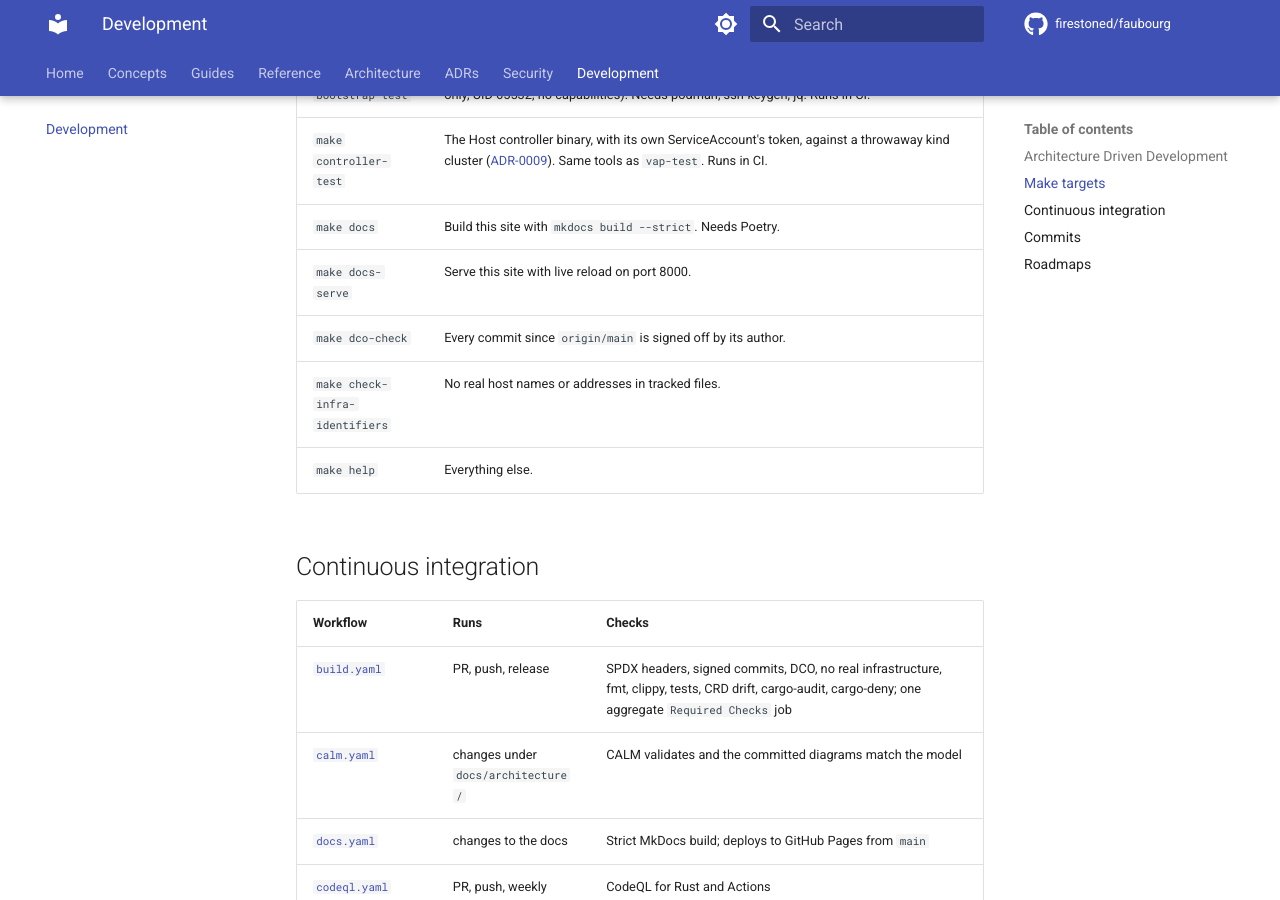
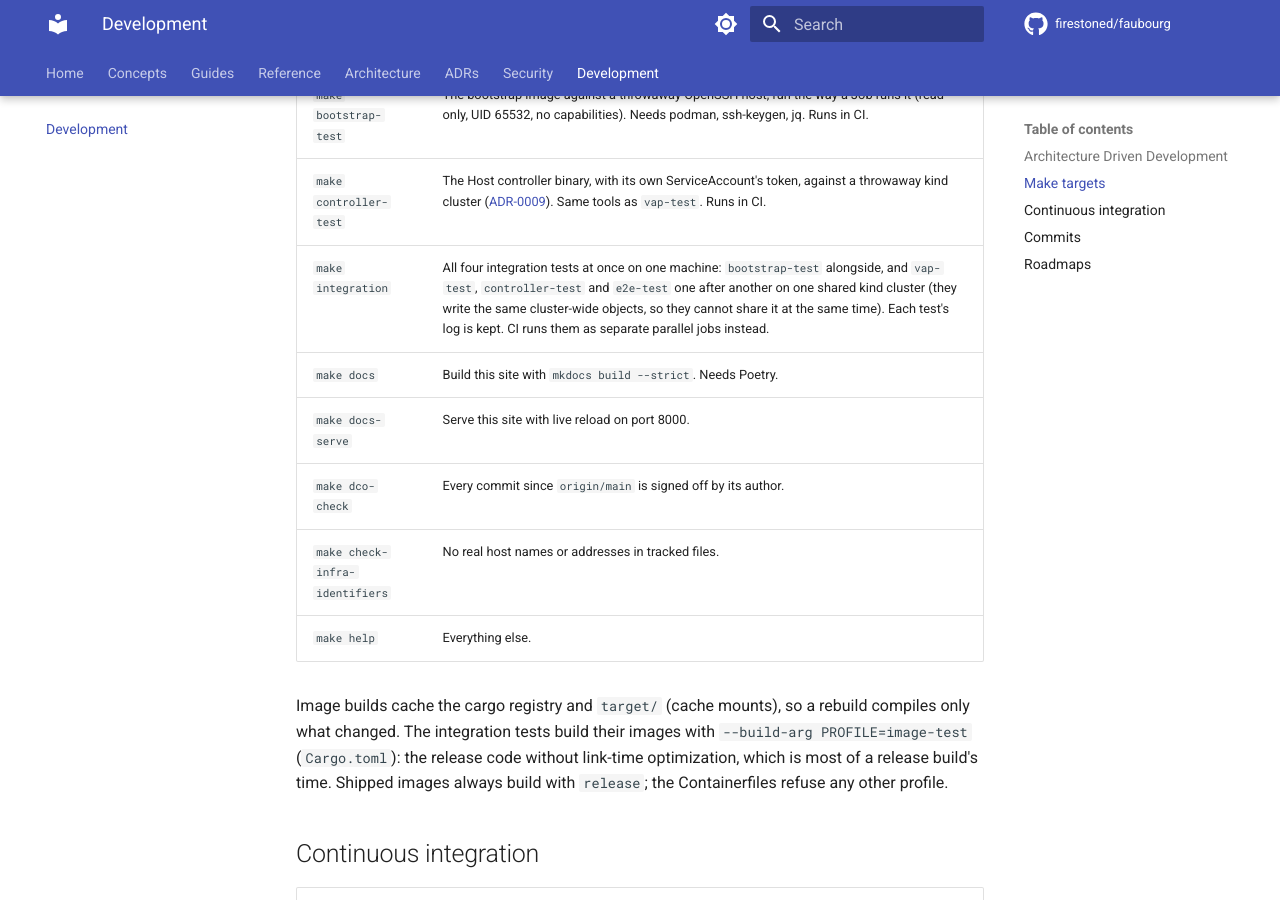
Before and after one commit to firestoned/faubourg, an MkDocs documentation site: the page built from docs/development.md, in a window 1280 px wide and 900 px high, scrolled down 1614 px. Built offline with MkDocs 1.6.1 and Material for MkDocs 9.7.7, drawn with Linux system fonts in a browser that asks for light colours; comment, search, counter and statistics services are not loaded.

Commit message:
build(test): faster image builds and one shared kind cluster (#16)
Both Containerfiles cache the cargo registry and target/, shared between the two images, and take PROFILE (default release, anything but release or image-test refused). The integration tests build with the new image-test profile: release code without link-time optimization, which was most of every build. Shipped images still build with release from a fresh cache, unchanged. Measured on the build host: a controller image rebuild after a source change went from about 6 minutes to 6 seconds.

scripts/kind-cluster.sh (up, reset, down) and FAUBOURG_KIND_CLUSTER let vap-test, controller-test and e2e-test share one cluster, each resetting it first; they run one after another, since they write the same cluster-wide objects. make integration runs those three on one cluster with bootstrap-test alongside, keeps every log and prints the tail of a failure: all four in about 3 minutes on the build host, from about 17 run one by one. CI keeps its parallel per-test jobs.

Docs: development.md (make integration, the image-test profile); e2e-test says which profile it builds with.

Signed-off-by: Erick Bourgeois <erick@jeb.ca>

```diff
--- a/docs/development.md
+++ b/docs/development.md
@@ -46,11 +46,18 @@ Every CI job calls a Make target, so everything runs the same locally.
 | `make e2e-test` | A Host bootstrapped end to end in kind, installed as a release installs: both images pulled by digest from a local registry, the rendered install file applied, the controller running as its Deployment; an OpenSSH host as a pod; banlieue simulated with kubectl ([ADR-0011](adr/0011-the-hosts-provider-and-its-identity.md)). Needs kind, kubectl, jq, podman. Runs in CI. |
 | `make bootstrap-test` | The bootstrap image against a throwaway OpenSSH host, run the way a Job runs it (read-only, UID 65532, no capabilities). Needs podman, ssh-keygen, jq. Runs in CI. |
 | `make controller-test` | The Host controller binary, with its own ServiceAccount's token, against a throwaway kind cluster ([ADR-0009](adr/0009-host-reconciler.md)). Same tools as `vap-test`. Runs in CI. |
+| `make integration` | All four integration tests at once on one machine: `bootstrap-test` alongside, and `vap-test`, `controller-test` and `e2e-test` one after another on one shared kind cluster (they write the same cluster-wide objects, so they cannot share it at the same time). Each test's log is kept. CI runs them as separate parallel jobs instead. |
 | `make docs` | Build this site with `mkdocs build --strict`. Needs Poetry. |
 | `make docs-serve` | Serve this site with live reload on port 8000. |
 | `make dco-check` | Every commit since `origin/main` is signed off by its author. |
 | `make check-infra-identifiers` | No real host names or addresses in tracked files. |
 | `make help` | Everything else. |
+
+Image builds cache the cargo registry and `target/` (cache mounts), so a rebuild compiles only
+what changed. The integration tests build their images with `--build-arg PROFILE=image-test`
+(`Cargo.toml`): the release code without link-time optimization, which is most of a release
+build's time. Shipped images always build with `release`; the Containerfiles refuse any other
+profile.
 
 ## Continuous integration
 
```
Also changed, not shown: Cargo.toml (+9 -0 lines), 9 other files.
